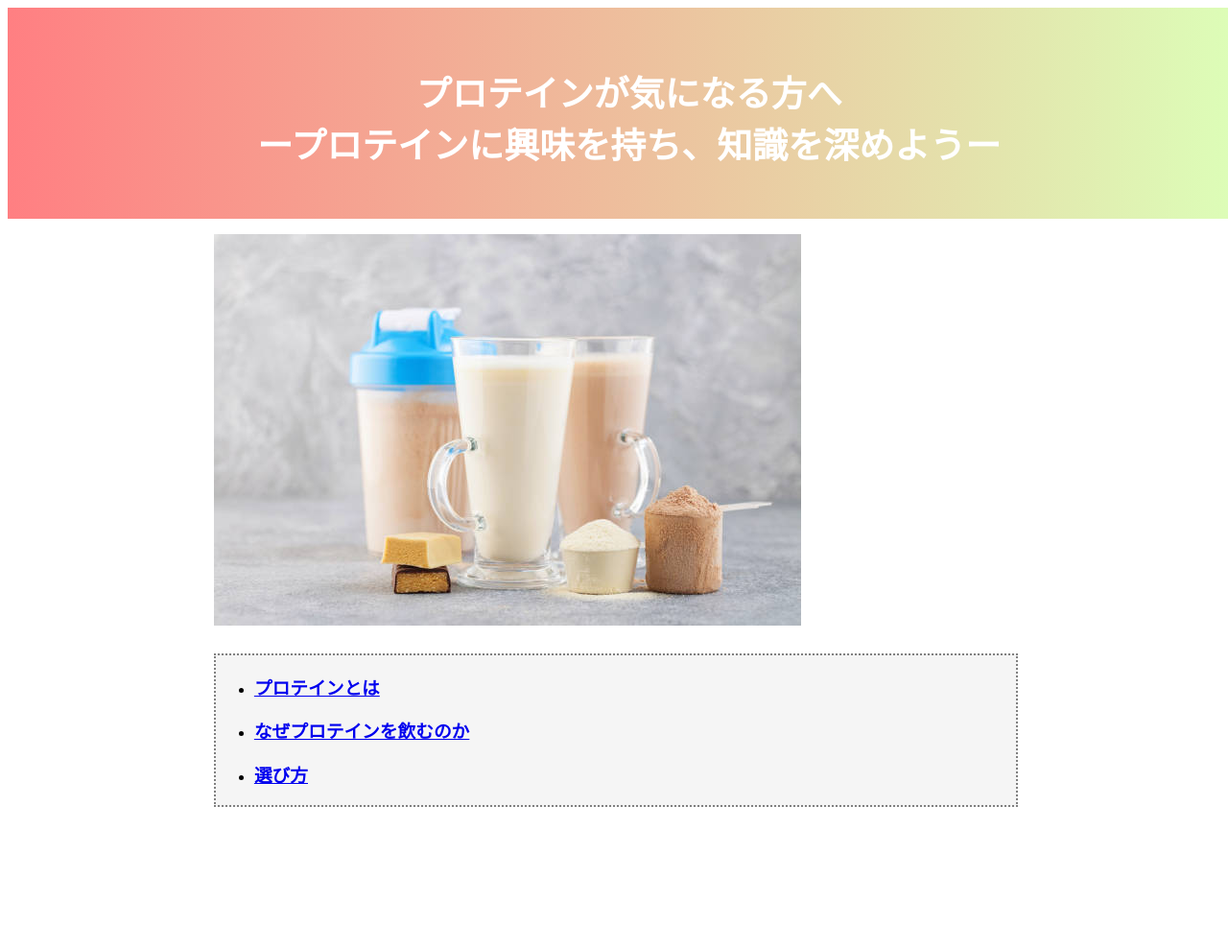
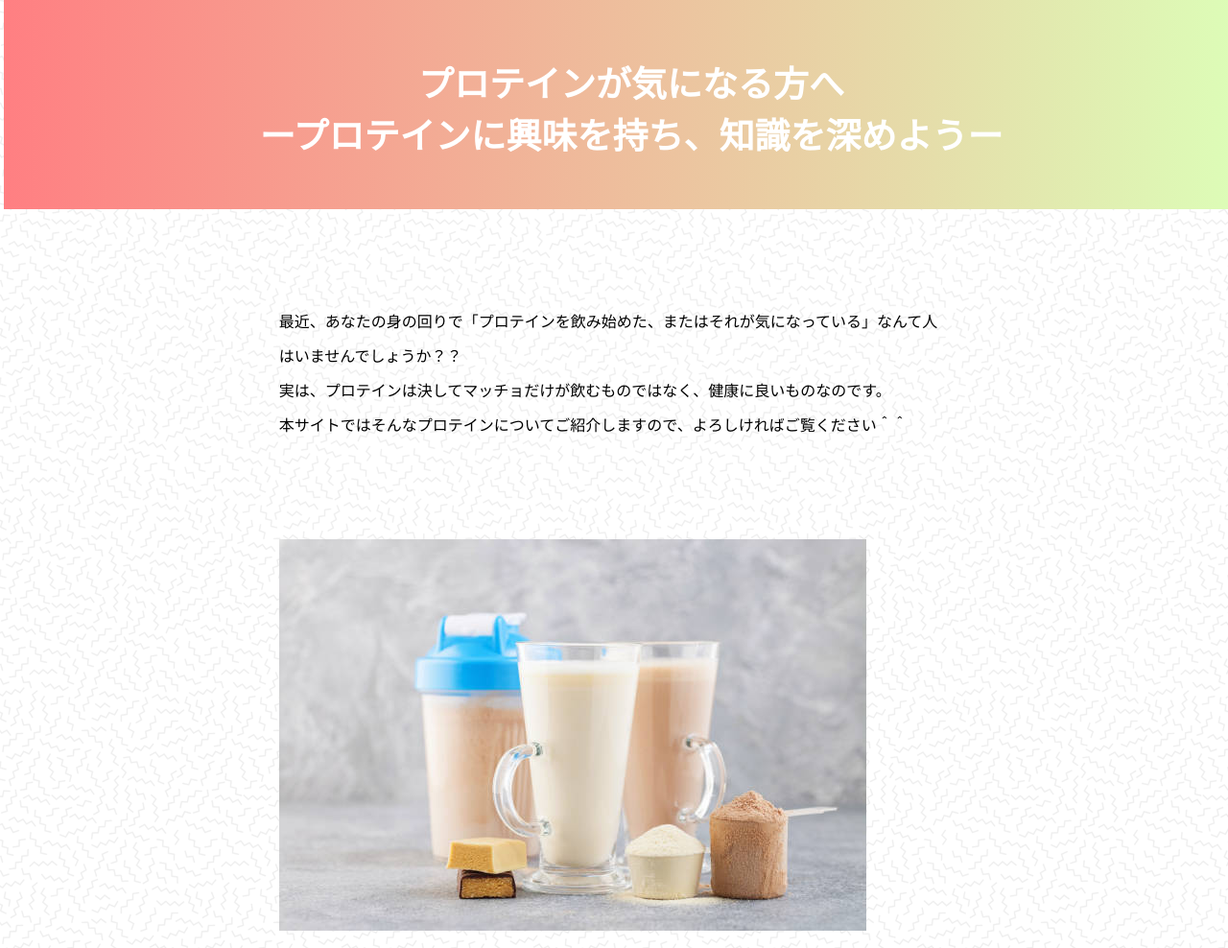
Before and after one commit to saitoer/saitoer8.github.io, a plain HTML site: page index.html in a window 1280 px wide. Shown: the top 988 px of the page at 96% size. Drawn offline with Linux system fonts and the light colour scheme.

Commit message:
Add files via upload

```diff
--- a/css/styles.css
+++ b/css/styles.css
@@ -1,10 +1,12 @@
 /* start "header" */
 .header1{
-  margin: auto;
+  margin-top: -10px;
+  margin-left: -4px;
   padding: 60px;
-  width: 93%;
+  width: 94%;
   height: 100px;
   background: linear-gradient(90deg, #ff7f82, #dcffb8);
+
 }
 
 .theme_protein{
@@ -12,20 +14,27 @@
   text-align: center;
   font-size: 37px;
   color: #ffffff;
+
 }
 /* start "main" */
 .main1 {
-  border: px solid;
-  margin: auto;
-  width: 66%;
-  /* margin-left: 400px;
-  margin-right: 400px;
-  max-width: 700px;
-  min-width: 500px; */
-
+  font-family: sans-serif;
+  padding-left: 30px;
+  /* padding-right: 24px; */
+  width:55%;
+  -webkit-text-size-adjust: auto;
+  margin-left: 20%;
+  margin-right: 20%;
 }
 
-p {
+.begin{
+  margin-top: 100px;
+  margin-bottom: 100px;
+}
+
+
+
+  p {
   font-size: 16px;
   line-height: 36px;
 }
@@ -38,10 +47,11 @@ p {
 .toc {
 
   background-color:whitesmoke;
-  width: 100%;
-  border: 2px dotted;
-  border-color: gray;
-
+  /* width: 100%; */
+  border: thick double;
+  border-color:lightblue;
+  border-width: 0.5em 1em;
+  margin-top: 100px;
 }
 
 .theme {
@@ -50,6 +60,7 @@ p {
   width: 50%;
   text-align: left;
   margin-top: 200px;
+  -webkit-text-size-adjust: auto;
 
 }
 
@@ -83,3 +94,7 @@ h4{
 .ynwa{
   text-align: right;
 }
+
+body{
+  background-image: url("../img/memphis-mini.png");
+}
--- a/index.html
+++ b/index.html
@@ -2,7 +2,7 @@
 <html lang="ja">
   <head>
     <meta charset="utf-8">
-    <title>プロテイン紹介ページ(仮)</title>
+    <title>プロテインが気になる方へ</title>
     <link rel="stylesheet" href="css/styles.css">
   </head>
   <body>
@@ -13,6 +13,9 @@
     </header>
 
     <div class="main1">
+      <p class="begin">最近、あなたの身の回りで「プロテインを飲み始めた、またはそれが気になっている」なんて人はいませんでしょうか？？<br>
+      実は、プロテインは決してマッチョだけが飲むものではなく、健康に良いものなのです。<br>
+    本サイトではそんなプロテインについてご紹介しますので、よろしければご覧ください＾＾</p>
       <p><img src="img/protein_theme_image.png"></p>
       <div class="toc">
       <ul>
```
Also changed, not shown: img/memphis-mini.png (added).
